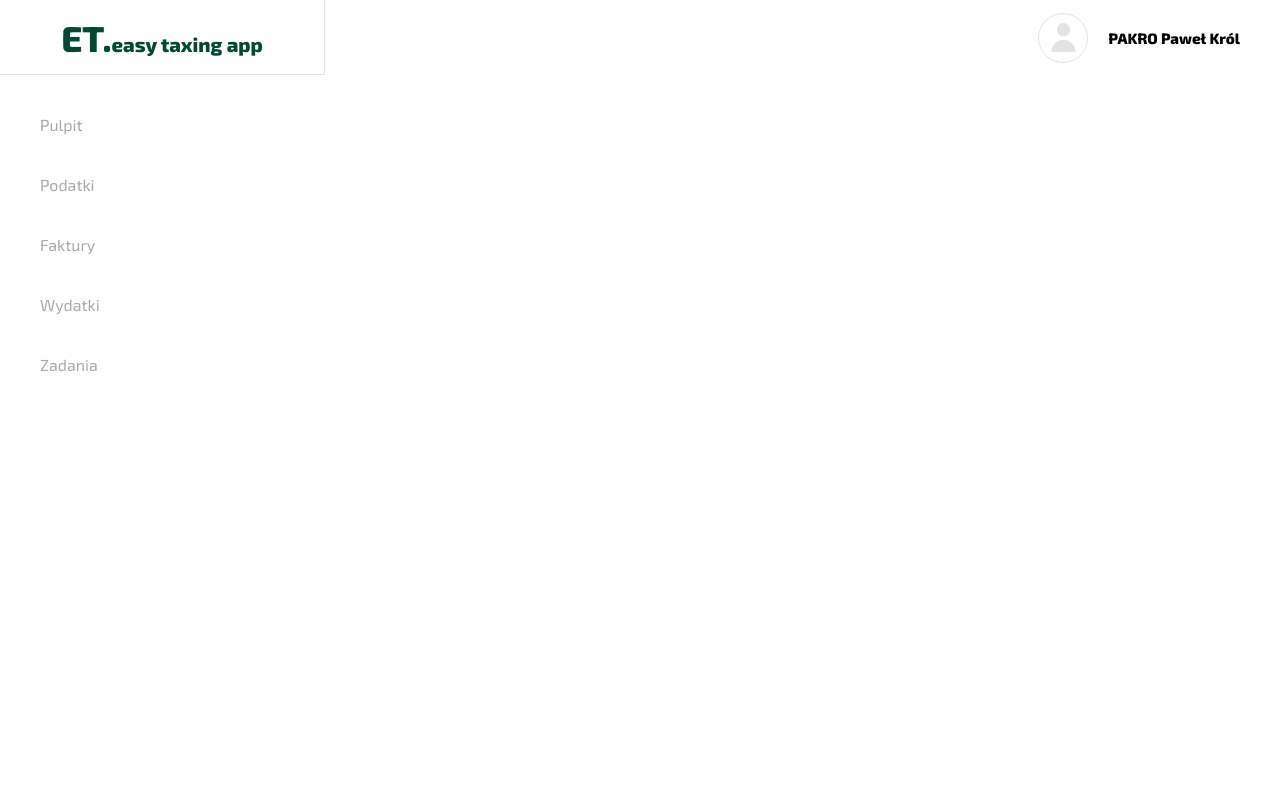
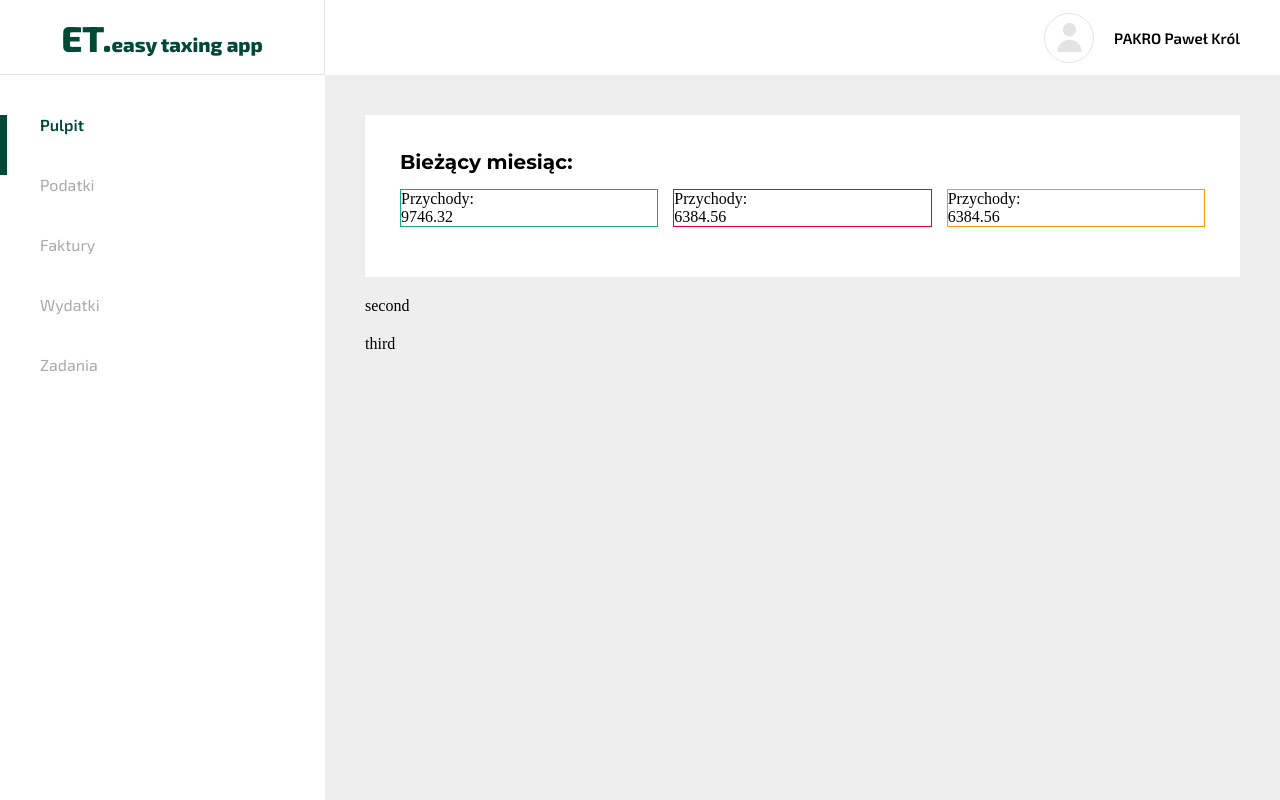
Before and after one commit to pavkrol/et-app, a React app: page /dashboard in a window 1280 px wide. Built offline with nearby package versions, Linux system fonts and the light colour scheme.

Commit message:
continue to style dashboard view - added navigation menu behavior

```diff
--- /dev/null
+++ b/src/components/DataBox.js
@@ -0,0 +1,34 @@
+import React from 'react';
+import styled from 'styled-components';
+import Tile from '../components/Tile';
+
+const Wrapper = styled.div`
+  display: grid;
+  grid-template-columns: repeat(3, 1fr);
+  grid-template-rows: repeat(3, auto);
+  grid-gap: 15px;
+  padding: 35px;
+  background-color: white;
+`;
+
+const Title = styled.h2`
+  font-size: 20px;
+  font-family: ${({theme}) => theme.font.main};
+  font-weight: 700;
+  grid-column: span 3;
+`;
+
+const DataBox = ({data, description}) => {
+
+
+  return(
+    <Wrapper>
+      <Title>{description}</Title>
+      <Tile type="income" data={data.income}></Tile>
+      <Tile type="expenses" data={data.expenses}></Tile>
+      <Tile type="taxes" data={data.taxes}></Tile>
+    </Wrapper>
+  )
+};
+
+export default DataBox;
--- /dev/null
+++ b/src/components/Tile.js
@@ -0,0 +1,23 @@
+import React from 'react';
+import styled from 'styled-components';
+
+const TileWrapper = styled.div`
+  border: 1px solid ${(props) => props.type === 'income' ? '#17A981' : (
+    props.type === 'expenses' ? ({theme}) => theme.colors.red : ({theme}) => theme.colors.yellow
+  )};
+`;
+
+const Caption = styled.h3``;
+
+const Value = styled.p``;
+
+const Tile = ({type, data}) => {
+  return (
+    <TileWrapper type={type} data={data}>
+      <Caption>Przychody:</Caption>
+      <Value>{data}</Value>
+    </TileWrapper>
+  )
+};
+
+export default Tile;
--- a/src/containers/DashboardView.js
+++ b/src/containers/DashboardView.js
@@ -1,20 +1,30 @@
-import React from 'react';
-import styled from 'styled-components';
+import React, {useState} from 'react';
+import styled, {css} from 'styled-components';
 import Logo from '../components/Logo';
 import ProfilePhoto from '../components/ProfilePhoto';
+import OverallData from '../containers/OverallData';
+
 
 const DashboardWrapper = styled.main`
   display: grid;
   grid-template-columns: 325px 1fr;
-  grid-template-rows: 75px 1fr;
+  grid-template-rows: 75px calc(100vh - 75px);
+`;
+
+const DashboardContent = styled.section`
+  display: block;
+  width: 100%;
+  height: 100%;
+  background-color: ${({theme}) => theme.colors.lighterGrey};
+  padding: 40px;
 `;
 
 const LogoWrapper = styled.div`
   display: flex;
   justify-content: center;
   align-items: center;
-  border-right: 1px solid #E3E3E3;
-  border-bottom: 1px solid #E3E3E3;
+  border-right: 1px solid ${({theme}) => theme.colors.lightGrey};
+  border-bottom: 1px solid ${({theme}) => theme.colors.lightGrey};
 `;
 
 const DashboardHeader = styled.header`
@@ -34,14 +44,35 @@ const NavigationList = styled.ul`
 
 const NavItem = styled.li`
   height: 60px;
+`;
+
+const NavButton = styled.button`
   color: #ABA8A8;
   font-family: ${({theme}) => theme.font.logo};
   font-size: 16px;
   font-weight: 400;
   padding-left: 40px;
+  width: 100%;
+  display: flex;
+  height: 100%;
+  ${props => props.active && css`
+    color: ${({theme}) => theme.colors.darkGreen};
+    border-left: 7px solid ${({theme}) => theme.colors.darkGreen};
+    padding-left: 33px;
+    font-weight: 600;
+  `}
+  &:hover {
+    color: ${({theme}) => theme.colors.darkGreen};
+    background-color: ${({theme}) => theme.colors.lightGrey};
+    border-left: 7px solid ${({theme}) => theme.colors.darkGreen};
+    padding-left: 33px;
+  }
 `;
 
 const DashboardView = ({userProfile}) => {
+
+  const [activeView, setActiveView] = useState("overall");
+
   return (
     <DashboardWrapper>
       <LogoWrapper>
@@ -52,13 +83,28 @@ const DashboardView = ({userProfile}) => {
       </DashboardHeader>
       <Aside>
         <NavigationList>
-          <NavItem>Pulpit</NavItem>
-          <NavItem>Podatki</NavItem>
-          <NavItem>Faktury</NavItem>
-          <NavItem>Wydatki</NavItem>
-          <NavItem>Zadania</NavItem>
+          <NavItem>
+            <NavButton active={activeView === "overall" ? true : false} onClick={() => setActiveView("overall")}>Pulpit</NavButton>
+          </NavItem>
+          <NavItem>
+            <NavButton active={activeView === "taxes" ? true : false} onClick={() => setActiveView("taxes")}>Podatki</NavButton>
+          </NavItem>
+          <NavItem>
+            <NavButton active={activeView === "invoices" ? true : false} onClick={() => setActiveView("invoices")}>Faktury</NavButton>
+          </NavItem>
+          <NavItem>
+            <NavButton active={activeView === "costs" ? true : false} onClick={() => setActiveView("costs")}>Wydatki</NavButton>
+          </NavItem>
+          <NavItem>
+            <NavButton active={activeView === "tasks" ? true : false} onClick={() => setActiveView("tasks")}>Zadania</NavButton>
+          </NavItem>
         </NavigationList>
       </Aside>
+      <DashboardContent>
+        {activeView === "overall" ? (
+          <OverallData userProfile={userProfile}/>
+        ) : ("") }
+      </DashboardContent>
     </DashboardWrapper>
   )
 };
--- /dev/null
+++ b/src/containers/OverallData.js
@@ -0,0 +1,30 @@
+import React from 'react';
+import styled from 'styled-components';
+import DataBox from '../components/DataBox';
+
+const Wrapper = styled.div`
+  display: flex;
+  flex-direction: column;
+  > * {
+    margin-bottom: 20px;
+  }
+`;
+
+const OverallData = ({userProfile}) => {
+
+  const currentMonth = {
+    income: 9746.32,
+    expenses: 6384.56,
+    taxes: 6384.56
+  };
+
+  return(
+    <Wrapper>
+      <DataBox data={currentMonth} description="Bieżący miesiąc:"/>
+      <div>second</div>
+      <div>third</div>
+    </Wrapper>
+  )
+};
+
+export default OverallData;
--- a/src/layout/GlobalStyle.js
+++ b/src/layout/GlobalStyle.js
@@ -3,7 +3,7 @@ import styled, {createGlobalStyle} from 'styled-components';
 
 const GlobalStyle = createGlobalStyle`
 
-@import url('https://fonts.googleapis.com/css?family=Exo+2:400,800|Montserrat:400,500,700|Raleway:400,700&display=swap');
+@import url('https://fonts.googleapis.com/css?family=Exo+2:400,600,800|Montserrat:400,500,700|Raleway:400,700&display=swap');
 
 *,
 *::before,
--- a/src/layout/theme.js
+++ b/src/layout/theme.js
@@ -7,6 +7,9 @@ export const theme = {
   colors: {
     darkGreen: '#004935',
     lightGreen: '#4EC2A2',
-    red: '#E30035'
+    red: '#E30035',
+    lightGrey: '#E3E3E3',
+    lighterGrey: '#EEEEEE',
+    yellow: '#F79A00'
   }
 }
```
